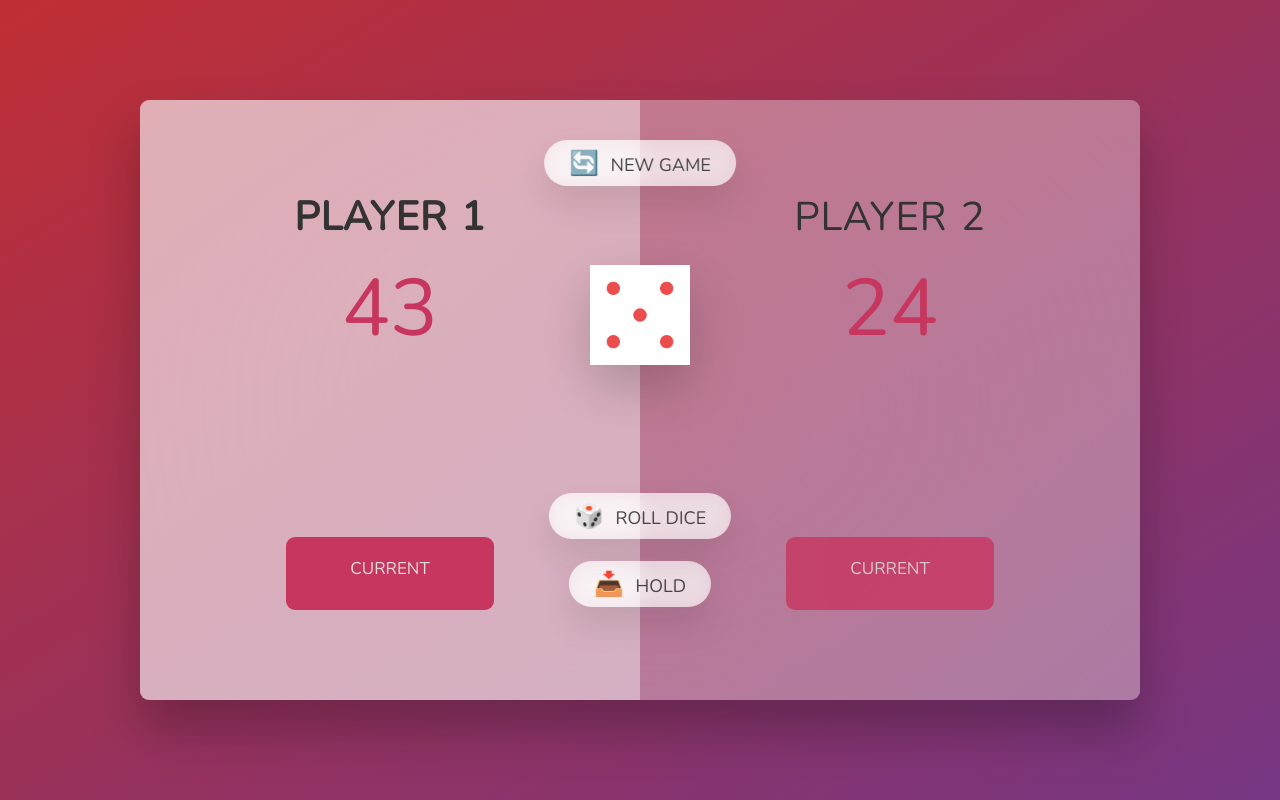
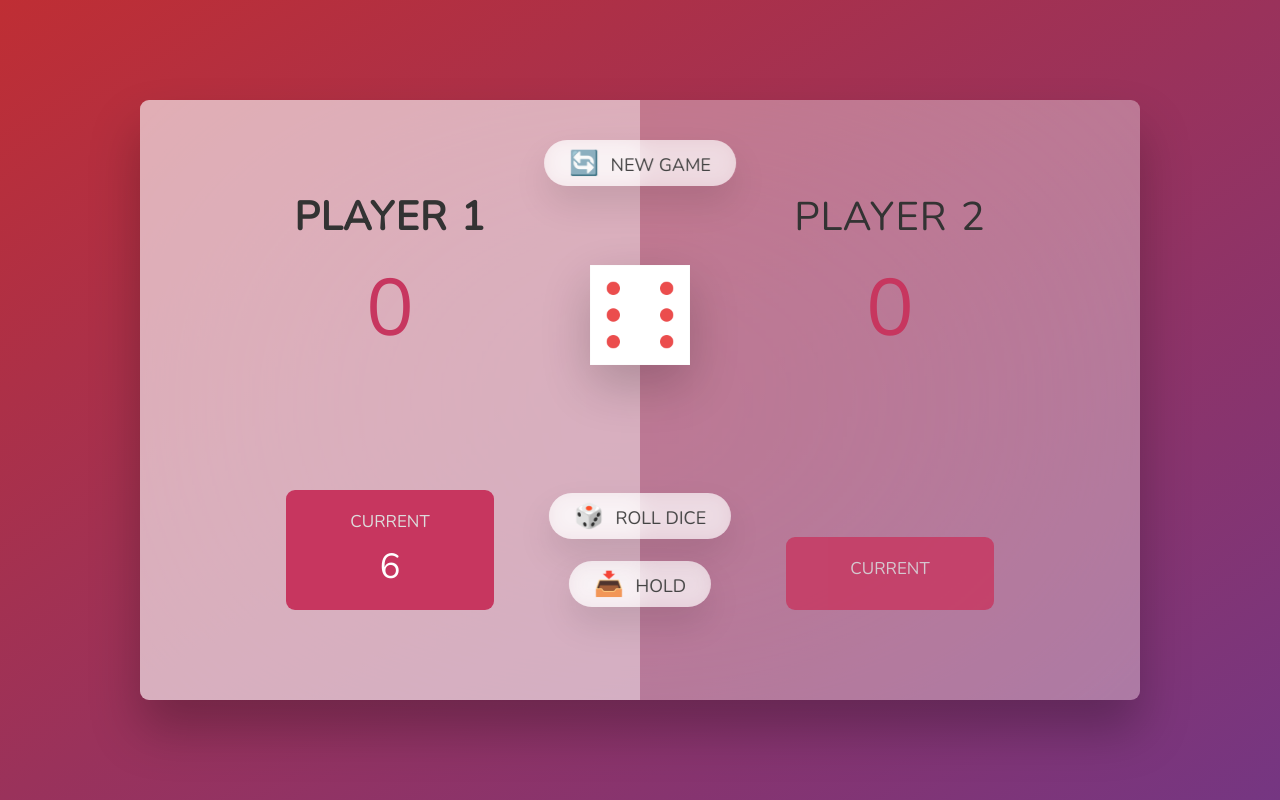
Before and after one commit to Mrikramhanif/Pic-Game, a plain HTML site: page index.html in a window 1280 px wide. Both pictures are taken after a click on the button "🎲 ROLL DICE". Drawn offline with nearby package versions, Linux system fonts and the light colour scheme.

Commit message:
add some functionality in js file

```diff
--- a/index.html
+++ b/index.html
@@ -25,7 +25,7 @@
           <p class="current-score" id="current--1"></p>
         </div>
       </section>
-      <img src="images/dice-5.png" alt="Playing dice" class="dice" />
+      <img src="images/dice-5.png" alt="Playing dice" class="dice hidden" />
       <button class="btn btn--new">🔄 New game</button>
       <button class="btn btn--roll">🎲 Roll dice</button>
       <button class="btn btn--hold">📥 Hold</button>
--- a/script.js
+++ b/script.js
@@ -0,0 +1,31 @@
+"use strict";
+//Select Element
+const score0El = document.querySelector("#score--0");
+const score1El = document.querySelector("#score--1");
+const diceImg = document.querySelector(".dice");
+const btnNew = document.querySelector(".btn--new");
+const btnRoll = document.querySelector(".btn--roll");
+const btnHold = document.querySelector(".btn--hold");
+const current0El = document.querySelector("#current--0");
+const current1El = document.querySelector("#current--1");
+//Assign value to score
+score0El.textContent = 0;
+score1El.textContent = 0;
+let currentScore = 0;
+
+//add Event listner functionality to Roll dice button
+
+btnRoll.addEventListener("click", function () {
+  let diceRoll = Math.trunc(Math.random() * 6 + 1);
+
+  //display Dice
+  diceImg.classList.remove("hidden");
+  diceImg.src = `images/dice-${diceRoll}.png`;
+
+  if (diceRoll !== 1) {
+    currentScore = currentScore + diceRoll;
+    console.log(currentScore);
+    current0El.textContent = currentScore;
+  } else {
+  }
+});
```
